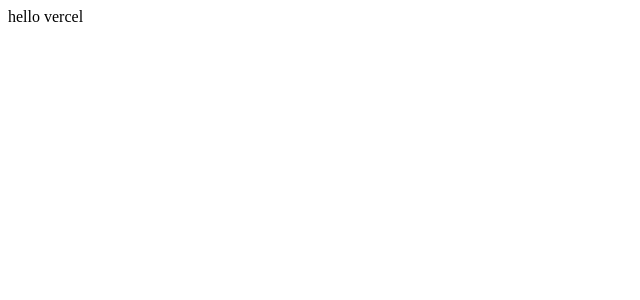
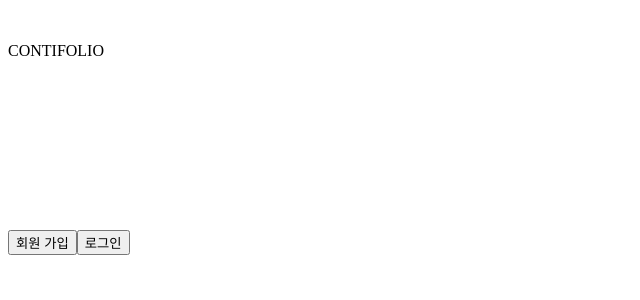
Before and after one commit to ariel1031/contifolio-frontend, a Next.js app: page / in a window 1280 px wide. Shown: the top 300 px of the page, without its empty margins (0-640 px from the left). Built offline with nearby package versions, Linux system fonts and the light colour scheme.

Commit message:
회원가입 구성

```diff
--- a/src/pages/index.tsx
+++ b/src/pages/index.tsx
@@ -5,7 +5,13 @@
 const Home: NextPage = () => {
     return (
         <>
-            <div>hello vercel</div>
+            <img></img>
+            <p>CONTIFOLIO</p>
+            <svg></svg>
+            <div>
+                <button>회원 가입</button>
+                <button>로그인</button>
+            </div>
         </>
     )
 }
```
